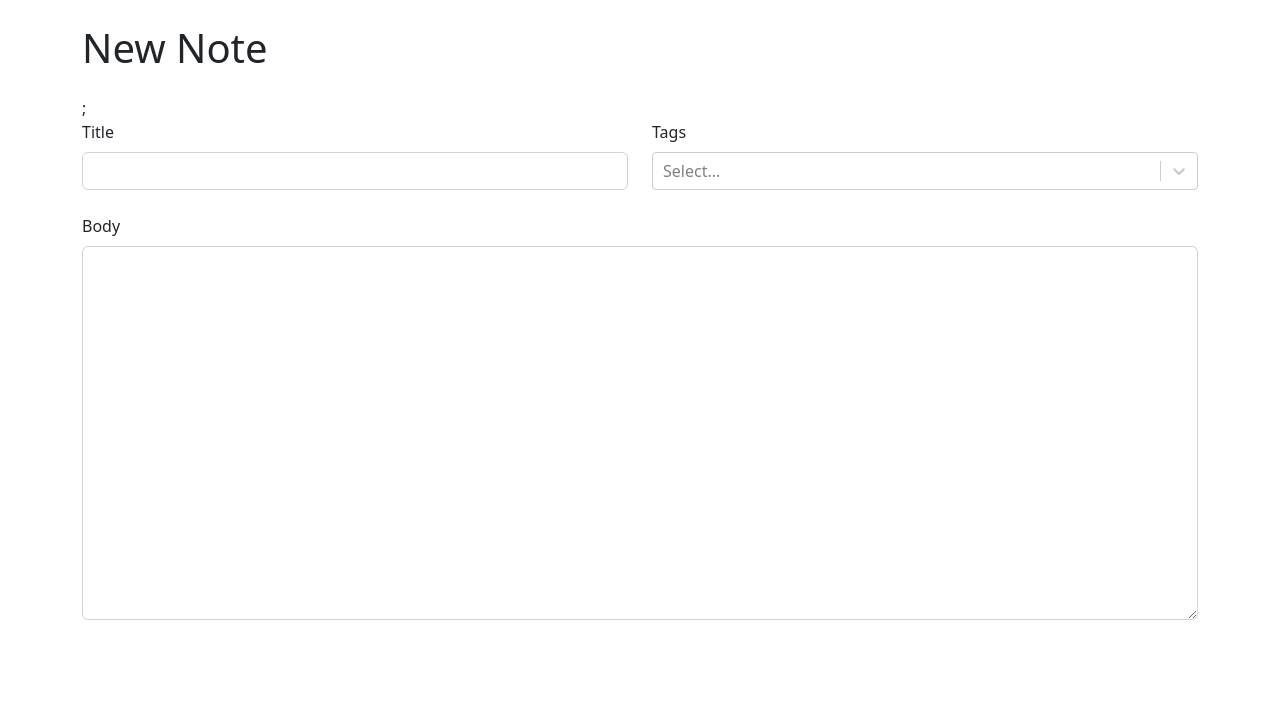
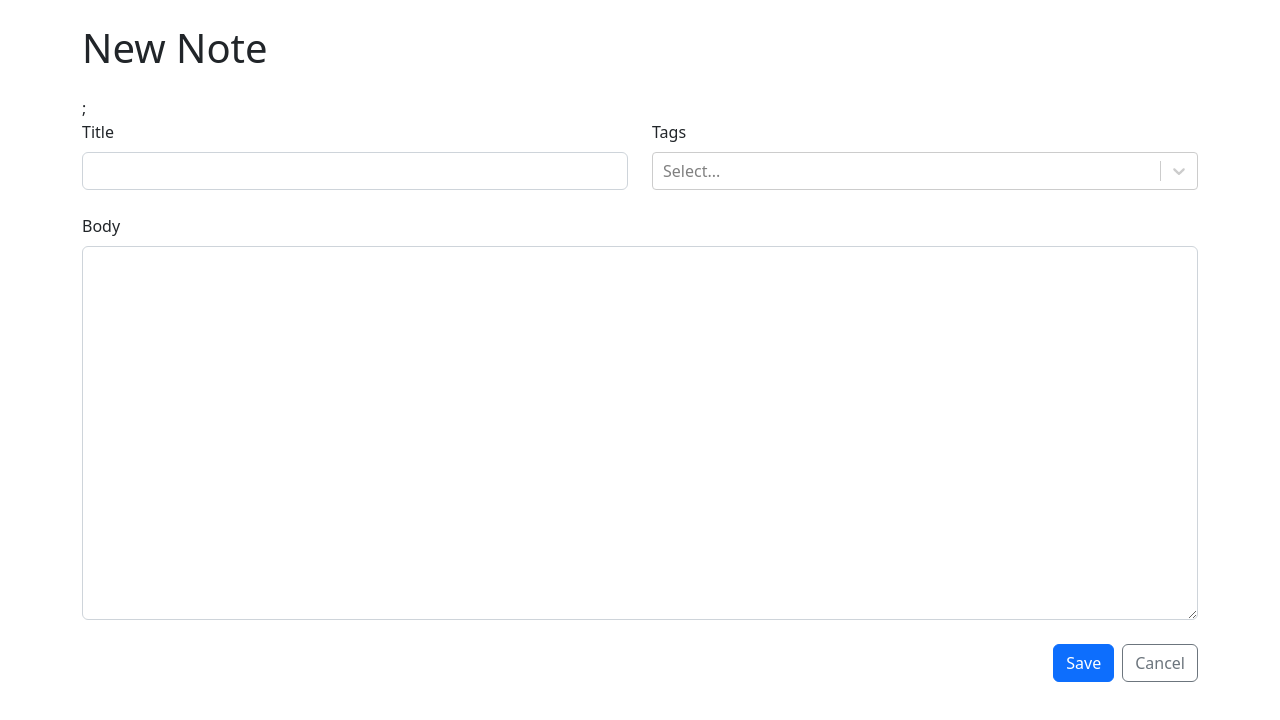
Before and after one commit to FrancoTr/react-ts-notetakingapp, a React (Vite) app: page /new in a window 1280 px wide. Shown: the top 720 px of the page. Built offline with nearby package versions, Linux system fonts and the light colour scheme.

Commit message:
Add save & cancel buttons

```diff
--- a/src/NoteForm.tsx
+++ b/src/NoteForm.tsx
@@ -1,4 +1,4 @@
-import { Row, Col, Form, Stack } from "react-bootstrap";
+import { Row, Col, Form, Stack, Button } from "react-bootstrap";
 import CreatableReactSelect from "react-select/creatable";
 
 export function NoteForm() {
@@ -23,6 +23,14 @@ export function NoteForm() {
           <Form.Label>Body</Form.Label>
           <Form.Control required as='textarea' rows={15} />
         </Form.Group>
+        <Stack direction='horizontal' gap={2} className='justify-content-end'>
+          <Button type='submit' variant='primary'>
+            Save
+          </Button>
+          <Button type='button' variant='outline-secondary'>
+            Cancel
+          </Button>
+        </Stack>
       </Stack>
     </Form>
   );
```
